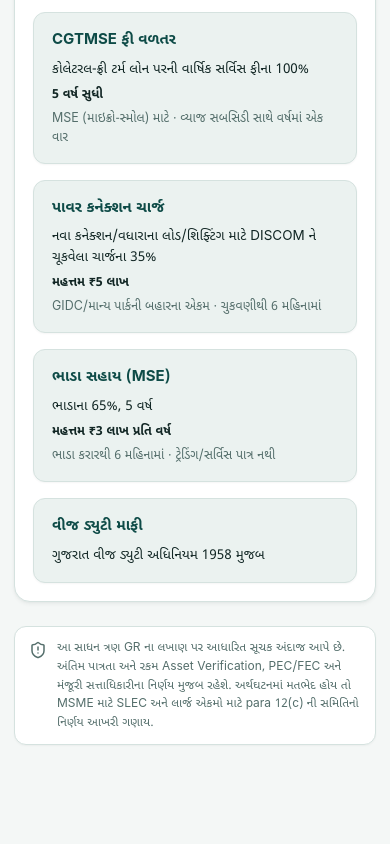
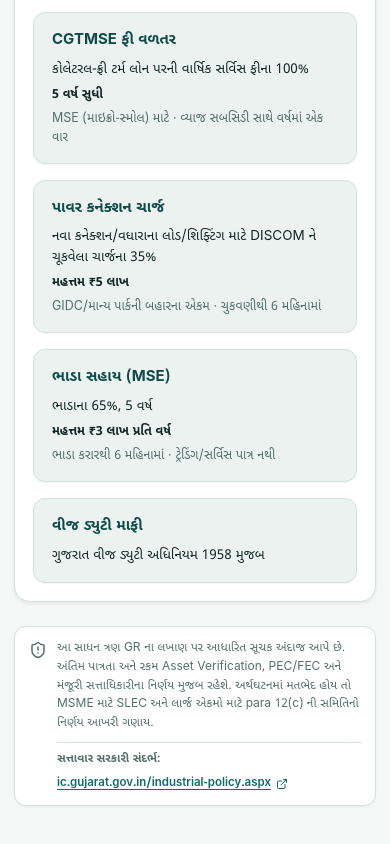
Before and after one commit to Jenish-Patel-Dev/Subsidy-sathi, a React (Vite) app: page / in a window 390 px wide. Shown: the part 6782-7626 px from the top of the page. Built offline with nearby package versions, Linux system fonts and the light colour scheme.

Commit message:
feat(footer): add official Gujarat Industrial Policy reference URL link

```diff
--- a/src/App.jsx
+++ b/src/App.jsx
@@ -12,7 +12,7 @@ import Footer from './components/Footer.jsx';
 import { TALUKAS } from './data/talukas.js';
 import { compute } from './lib/calc.js';
 import { money } from './lib/format.js';
-import { ChevronDown, ShieldAlert } from 'lucide-react';
+import { ChevronDown, ShieldAlert, ExternalLink } from 'lucide-react';
 import { PWAProvider } from './context/PWAContext.jsx';
 import PWAUpdateModal from './components/PWAUpdateModal.jsx';
 import AppLoader from './components/AppLoader.jsx';
@@ -227,7 +227,22 @@ export default function App() {
         <div className="app-disclaimer-note" role="note" aria-label="ડિસ્ક્લેમર નોંધ">
           <ShieldAlert size={18} className="app-disclaimer-icon" aria-hidden="true" />
           <div className="app-disclaimer-text">
-            આ સાધન ત્રણ GR ના લખાણ પર આધારિત સૂચક અંદાજ આપે છે. અંતિમ પાત્રતા અને રકમ Asset Verification, PEC/FEC અને મંજૂરી સત્તાધિકારીના નિર્ણય મુજબ રહેશે. અર્થઘટનમાં મતભેદ હોય તો MSME માટે SLEC અને લાર્જ એકમો માટે para 12(c) ની સમિતિનો નિર્ણય આખરી ગણાય.
+            <div>
+              આ સાધન ત્રણ GR ના લખાણ પર આધારિત સૂચક અંદાજ આપે છે. અંતિમ પાત્રતા અને રકમ Asset Verification, PEC/FEC અને મંજૂરી સત્તાધિકારીના નિર્ણય મુજબ રહેશે. અર્થઘટનમાં મતભેદ હોય તો MSME માટે SLEC અને લાર્જ એકમો માટે para 12(c) ની સમિતિનો નિર્ણય આખરી ગણાય.
+            </div>
+            <div className="app-disclaimer-link-wrap">
+              <span className="app-disclaimer-link-label">સત્તાવાર સરકારી સંદર્ભ:</span>{' '}
+              <a
+                href="https://ic.gujarat.gov.in/industrial-policy.aspx"
+                target="_blank"
+                rel="noopener noreferrer"
+                className="app-gov-link"
+                title="ઉદ્યોગ કમિશનરશ્રીની કચેરી - ઔદ્યોગિક નીતિ પોર્ટલ (ic.gujarat.gov.in)"
+              >
+                <span>ic.gujarat.gov.in/industrial-policy.aspx</span>
+                <ExternalLink size={12} aria-hidden="true" />
+              </a>
+            </div>
           </div>
         </div>
       </main>
--- a/src/components/Footer.jsx
+++ b/src/components/Footer.jsx
@@ -1,13 +1,28 @@
 import React from 'react';
-import { ShieldAlert } from 'lucide-react';
+import { ShieldAlert, ExternalLink } from 'lucide-react';
 
 export default function Footer() {
   return (
     <footer className="desktop-footer">
-      <div className="wrap" style={{ display: 'flex', alignItems: 'flex-start', gap: '12px' }}>
+      <div className="wrap" style={{ display: 'flex', alignItems: 'flex-start', gap: '14px' }}>
         <ShieldAlert size={20} style={{ color: 'var(--mute)', flexShrink: 0, marginTop: '2px' }} aria-hidden="true" />
-        <div>
-          આ સાધન ત્રણ GR ના લખાણ પર આધારિત સૂચક અંદાજ આપે છે. અંતિમ પાત્રતા અને રકમ Asset Verification, PEC/FEC અને મંજૂરી સત્તાધિકારીના નિર્ણય મુજબ રહેશે. અર્થઘટનમાં મતભેદ હોય તો MSME માટે SLEC અને લાર્જ એકમો માટે para 12(c) ની સમિતિનો નિર્ણય આખરી ગણાય.
+        <div style={{ display: 'flex', flexDirection: 'column', gap: '8px' }}>
+          <div>
+            આ સાધન ત્રણ GR ના લખાણ પર આધારિત સૂચક અંદાજ આપે છે. અંતિમ પાત્રતા અને રકમ Asset Verification, PEC/FEC અને મંજૂરી સત્તાધિકારીના નિર્ણય મુજબ રહેશે. અર્થઘટનમાં મતભેદ હોય તો MSME માટે SLEC અને લાર્જ એકમો માટે para 12(c) ની સમિતિનો નિર્ણય આખરી ગણાય.
+          </div>
+          <div className="footer-official-ref">
+            <span style={{ color: 'var(--mute)' }}>સત્તાવાર સરકારી સંદર્ભ પોર્ટલ:</span>{' '}
+            <a
+              href="https://ic.gujarat.gov.in/industrial-policy.aspx"
+              target="_blank"
+              rel="noopener noreferrer"
+              className="footer-gov-link"
+              title="ઉદ્યોગ કમિશનરશ્રીની કચેરી - ઔદ્યોગિક નીતિ પોર્ટલ (ic.gujarat.gov.in)"
+            >
+              <span>Industries Commissionerate · Industrial Policy (ic.gujarat.gov.in)</span>
+              <ExternalLink size={13} aria-hidden="true" />
+            </a>
+          </div>
         </div>
       </div>
     </footer>
--- a/src/styles/global.css
+++ b/src/styles/global.css
@@ -3174,7 +3174,63 @@ footer,
     color: var(--mute);
     font-size: 12px;
     line-height: 1.55;
-  }
+    display: flex;
+    flex-direction: column;
+    gap: 8px;
+  }
+}
+
+.footer-official-ref {
+  display: flex;
+  align-items: center;
+  flex-wrap: wrap;
+  gap: 6px;
+  font-size: 12.5px;
+  margin-top: 2px;
+}
+
+.footer-gov-link,
+.app-gov-link {
+  display: inline-flex;
+  align-items: center;
+  gap: 5px;
+  color: var(--brand-700);
+  font-weight: 600;
+  text-decoration: underline;
+  text-underline-offset: 3px;
+  transition: color 0.15s ease, opacity 0.15s ease;
+}
+
+.footer-gov-link:hover,
+.app-gov-link:hover {
+  color: var(--brand-800);
+  opacity: 0.9;
+}
+
+:root[data-theme="dark"] .footer-gov-link,
+:root[data-theme="dark"] .app-gov-link {
+  color: var(--brand-400);
+}
+
+:root[data-theme="dark"] .footer-gov-link:hover,
+:root[data-theme="dark"] .app-gov-link:hover {
+  color: #7BE0D4;
+}
+
+.app-disclaimer-link-wrap {
+  margin-top: 2px;
+  padding-top: 8px;
+  border-top: 1px solid var(--line);
+  display: flex;
+  align-items: center;
+  flex-wrap: wrap;
+  gap: 6px;
+  font-size: 11.5px;
+}
+
+.app-disclaimer-link-label {
+  color: var(--mute);
+  font-weight: 600;
 }
 
 /* ==========================================================================
```
